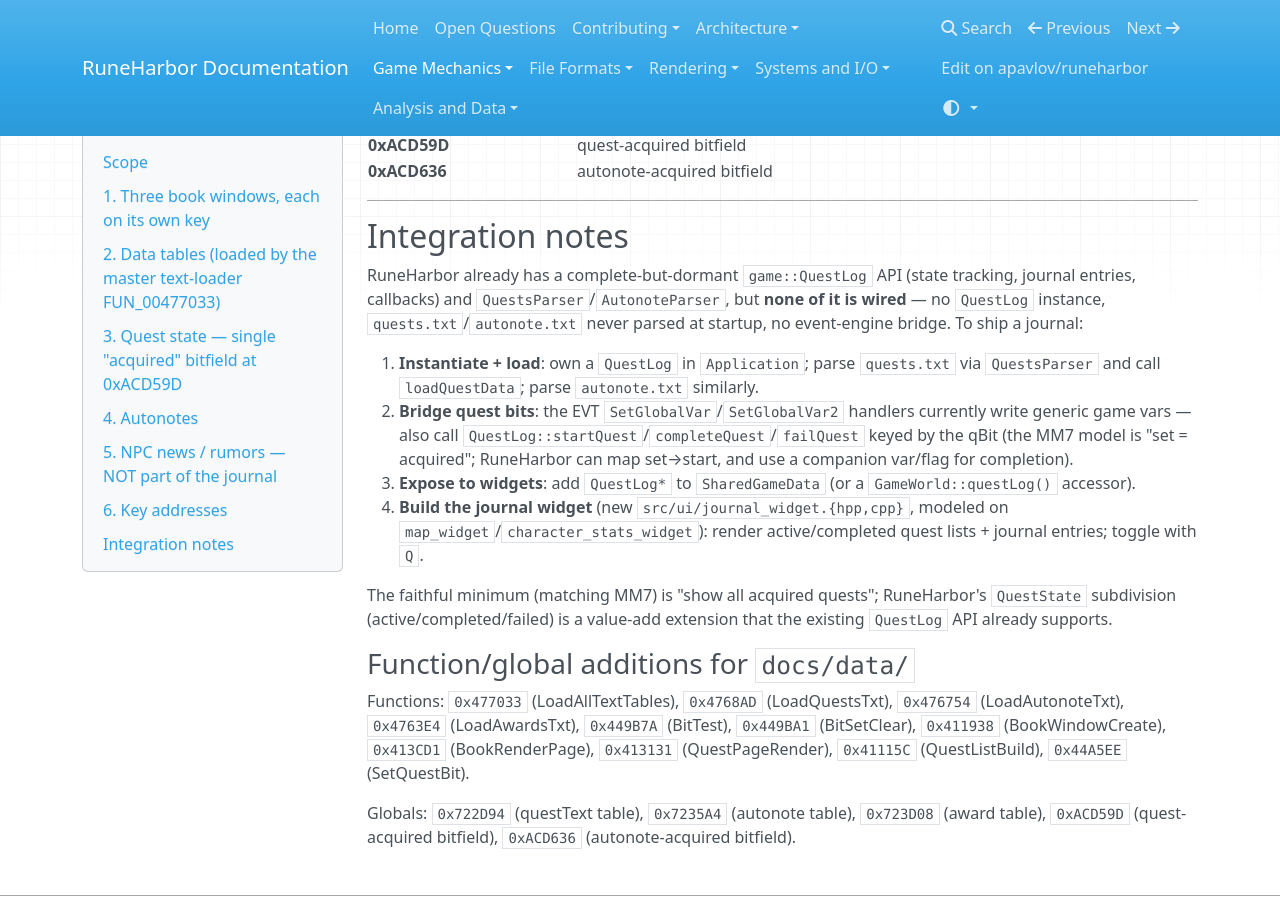
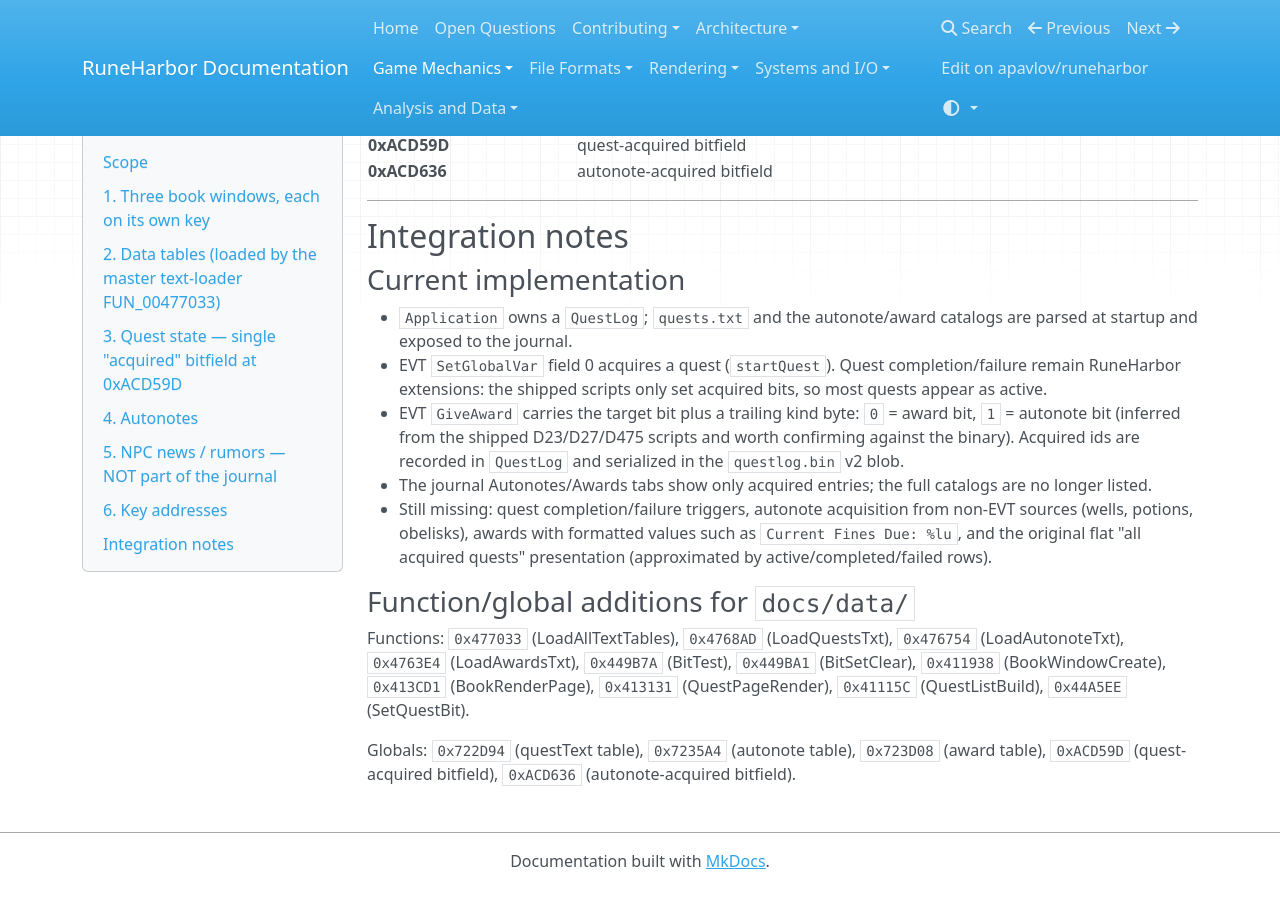
Before and after one commit to kidoz/runeharbor, an MkDocs documentation site: the page built from docs/quest-journal.md, in a window 1280 px wide and 900 px high, scrolled down 2581 px. Built offline with MkDocs 1.6.1, drawn with Linux system fonts in a browser that asks for light colours; nearby versions of some CDN libraries.

Commit message:
Persist acquired awards and autonotes in the quest log save

```diff
--- a/docs/quest-journal.md
+++ b/docs/quest-journal.md
@@ -145,28 +145,23 @@
 
 ## Integration notes
 
-RuneHarbor already has a complete-but-dormant `game::QuestLog` API (state
-tracking, journal entries, callbacks) and `QuestsParser`/`AutonoteParser`, but
-**none of it is wired** — no `QuestLog` instance, `quests.txt`/`autonote.txt`
-never parsed at startup, no event-engine bridge. To ship a journal:
+### Current implementation
 
-1. **Instantiate + load**: own a `QuestLog` in `Application`; parse
-   `quests.txt` via `QuestsParser` and call `loadQuestData`; parse
-   `autonote.txt` similarly.
-2. **Bridge quest bits**: the EVT `SetGlobalVar`/`SetGlobalVar2` handlers
-   currently write generic game vars — also call
-   `QuestLog::startQuest`/`completeQuest`/`failQuest` keyed by the qBit (the
-   MM7 model is "set = acquired"; RuneHarbor can map set→start, and use a
-   companion var/flag for completion).
-3. **Expose to widgets**: add `QuestLog*` to `SharedGameData` (or a
-   `GameWorld::questLog()` accessor).
-4. **Build the journal widget** (new `src/ui/journal_widget.{hpp,cpp}`,
-   modeled on `map_widget`/`character_stats_widget`): render active/completed
-   quest lists + journal entries; toggle with `Q`.
-
-The faithful minimum (matching MM7) is "show all acquired quests"; RuneHarbor's
-`QuestState` subdivision (active/completed/failed) is a value-add extension
-that the existing `QuestLog` API already supports.
+- `Application` owns a `QuestLog`; `quests.txt` and the autonote/award catalogs
+  are parsed at startup and exposed to the journal.
+- EVT `SetGlobalVar` field 0 acquires a quest (`startQuest`). Quest
+  completion/failure remain RuneHarbor extensions: the shipped scripts only set
+  acquired bits, so most quests appear as active.
+- EVT `GiveAward` carries the target bit plus a trailing kind byte: `0` = award
+  bit, `1` = autonote bit (inferred from the shipped D23/D27/D475 scripts and
+  worth confirming against the binary). Acquired ids are recorded in
+  `QuestLog` and serialized in the `questlog.bin` v2 blob.
+- The journal Autonotes/Awards tabs show only acquired entries; the full
+  catalogs are no longer listed.
+- Still missing: quest completion/failure triggers, autonote acquisition from
+  non-EVT sources (wells, potions, obelisks), awards with formatted values such
+  as `Current Fines Due: %lu`, and the original flat "all acquired quests"
+  presentation (approximated by active/completed/failed rows).
 
 ### Function/global additions for `docs/data/`
 
```
Also changed, not shown: other parts of docs/quest-journal.md (+1 -1 lines), 2 other files.
